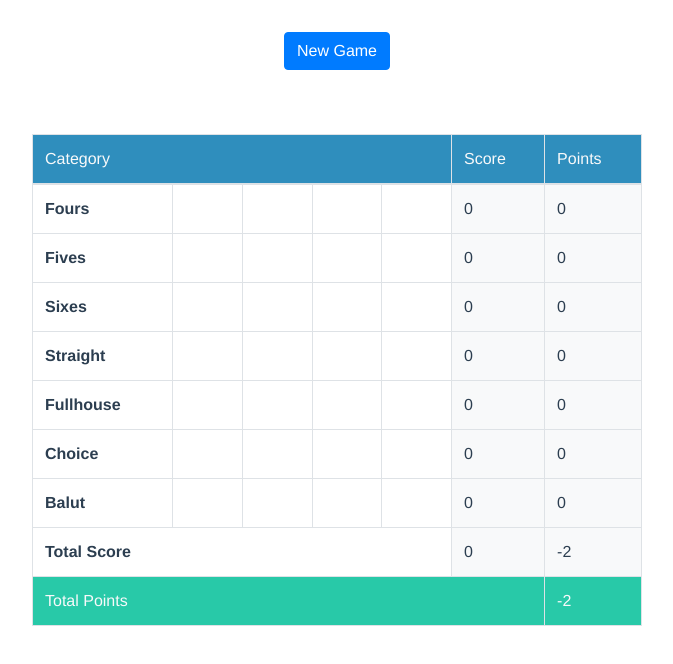
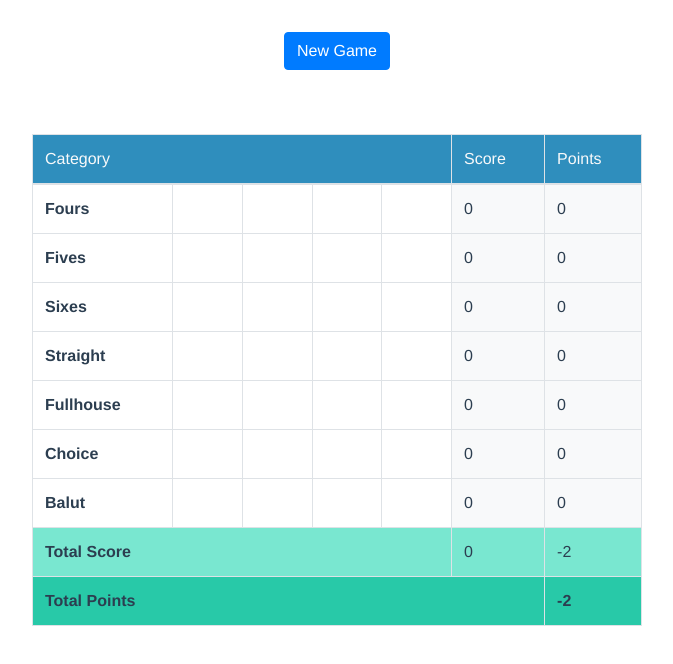
Before and after one commit to doriholm/balut-project, a Vue app: page / in a window 1280 px wide. Shown: the top 664 px of the page, without its empty margins (303-976 px from the left). Built offline with nearby package versions, Linux system fonts and the light colour scheme.

Commit message:
CSS Styling for total score

```diff
--- a/src/components/BalutCard.vue
+++ b/src/components/BalutCard.vue
@@ -41,14 +41,14 @@
                             <td v-bind:id="parent_name + '-score'" class="cell-width bg-light js-row-score">0</td>
                             <td v-bind:id="parent_name + '-points'" class="cell-width bg-light js-row-points">0</td>
                         </tr>
-                        <tr>
+                        <tr class="bg-color--secondary-fade">
                             <td class="font-weight-bold" colspan="5">Total Score</td>
-                            <td id="total-score" class="bg-light"></td>
-                            <td id="total-points" class="bg-light"></td>
+                            <td id="total-score" ></td>
+                            <td id="total-points" ></td>
                         </tr>
-                        <tr>
-                            <td class="bg-color--secondary text-light" colspan="6">Total Points</td>
-                            <td id="final-points" class="bg-color--secondary text-light" ></td>
+                        <tr class="bg-color--secondary font-weight-bold">
+                            <td colspan="6">Total Points</td>
+                            <td id="final-points"></td>
                         </tr>
                     </tbody>
                 </table>
@@ -420,6 +420,7 @@ export default {
 <style scoped lang="scss">
 $primary: #2F8EBD;
 $secondary:#28C9A8;
+$secondary-fade: #79e7d0;
 
 .cell-width{
     min-width: 50px;
@@ -436,5 +437,7 @@ td::first-letter{
 .bg-color--secondary{
     background: $secondary;
 }
-
+.bg-color--secondary-fade{
+    background: $secondary-fade;
+}
 </style>
```
